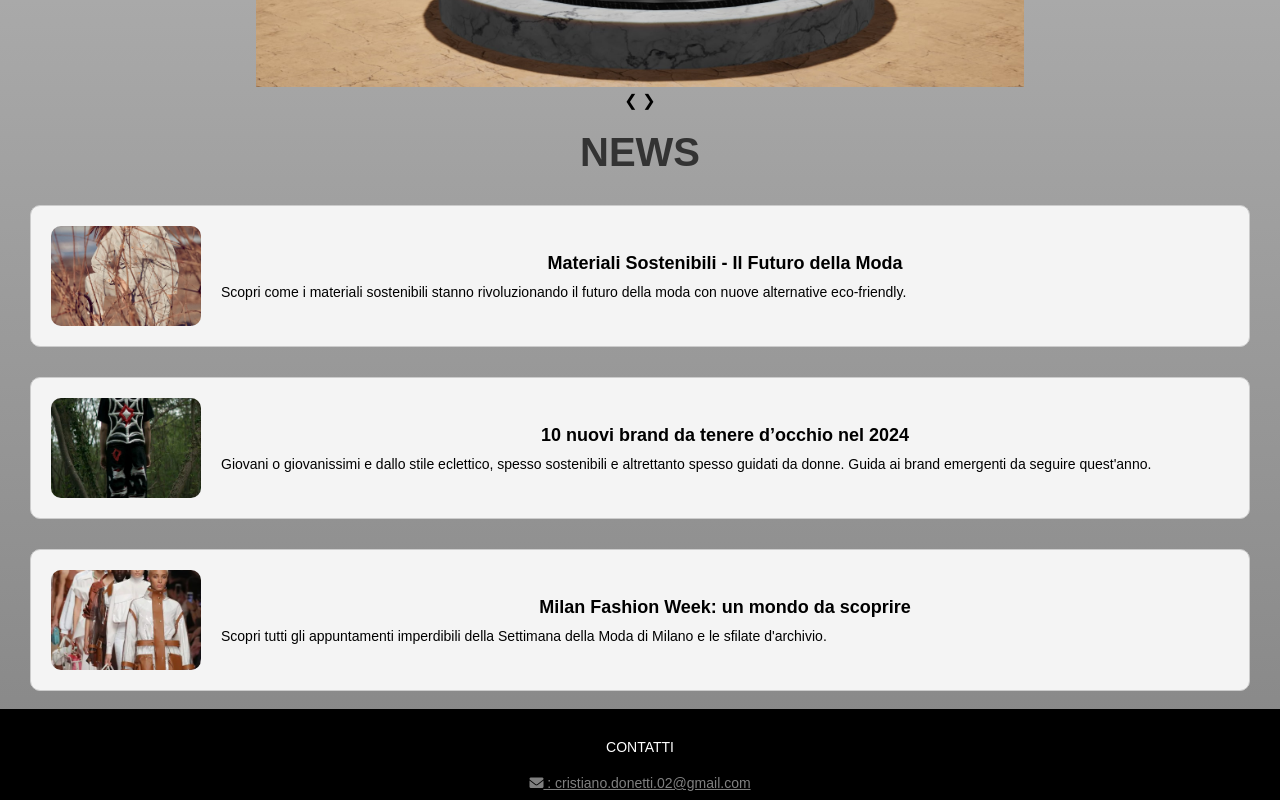
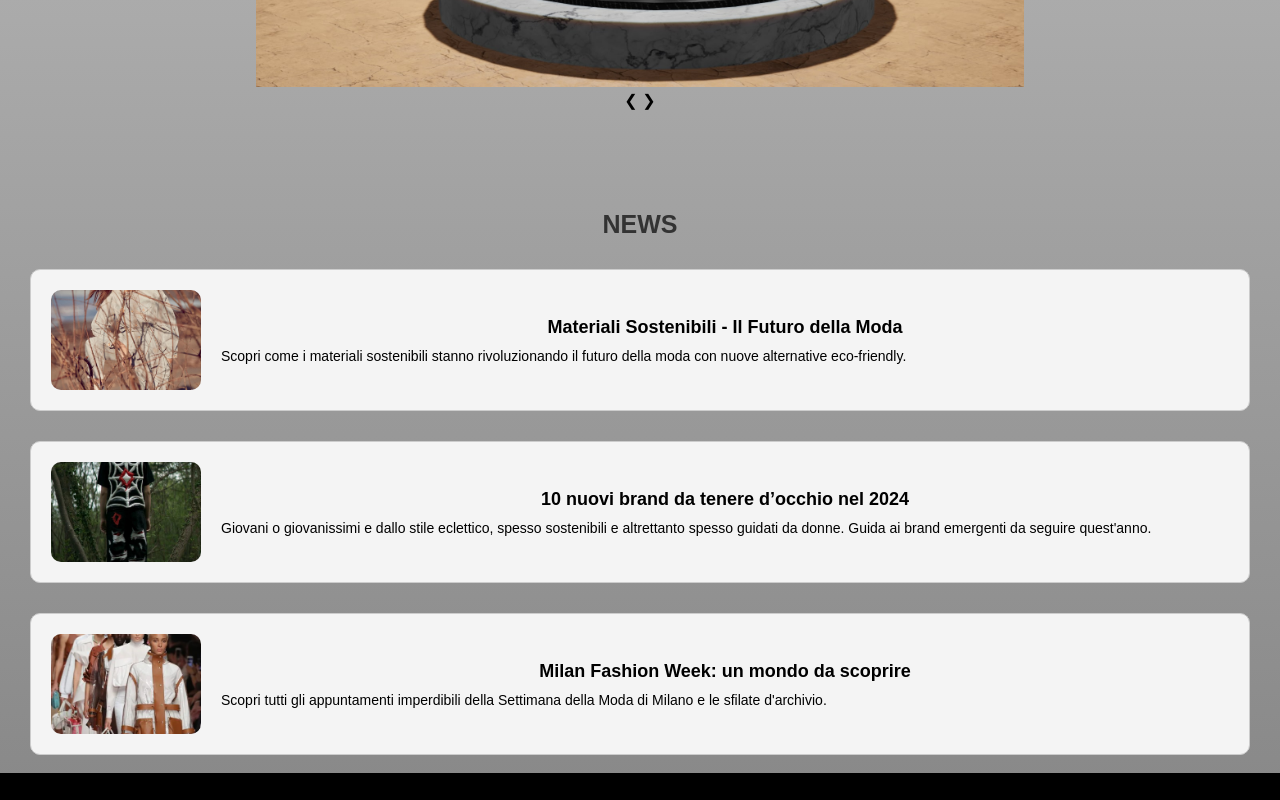
Before and after one commit to crisdonetti/Flair-progetto-esame, a plain HTML site: page index.html in a window 1280 px wide. Shown: the part 1940-2740 px from the top of the page. Drawn offline with nearby package versions, Linux system fonts and the light colour scheme; a web font is replaced by a local one.

Commit message:
tolta sottolineatura contatti

```diff
--- a/index.css
+++ b/index.css
@@ -45,6 +45,10 @@ p {
       font-size: 14px;
       text-align: center;
 }
+.small-text a {
+      color: inherit;
+      text-decoration: none;
+  }
 
 .medium-text {
       font-size: 14px;
@@ -251,3 +255,8 @@ button:hover {
       margin: 0;
       font-size: 14px;
 }
+
+.subtitle {
+      font-size: 25px;
+      margin-top: 100px;
+}
```
